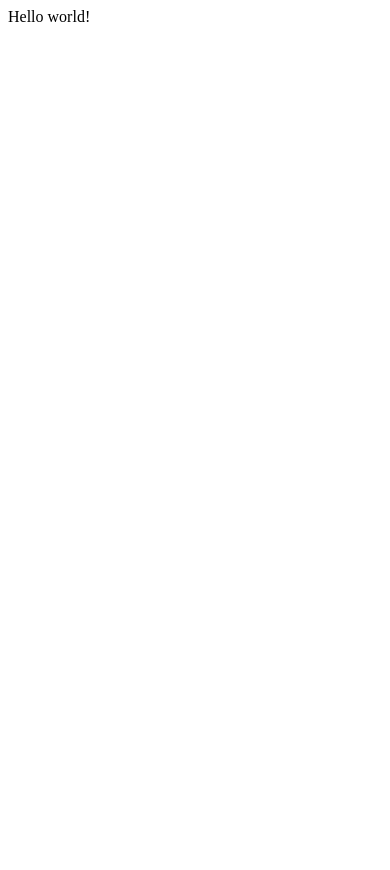
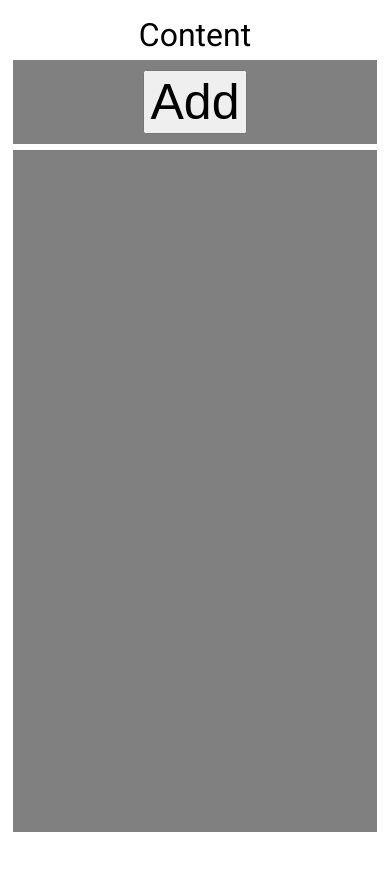
Before and after one commit to andranikm97/my-daily-helper, a website: page public/index.html in a window 390 px wide. Before the commit the page ends 844 px from the top, so only its background shows below. Drawn offline with nearby package versions, Linux system fonts and the light colour scheme.

Commit message:
Feat: work on FE essentials
Started with the mobile-first approach. Created a simple HTML file containing the main structure of the app, as I see it. Linked a script to that file, which executes a successful post request to the server, sending over a newly created task that is generated with a helper function. Did some makeup work with CSS (SCSS) to make app easier to work with.

```diff
--- a/controllers/tasks.js
+++ b/controllers/tasks.js
@@ -22,7 +22,6 @@ const postTask = async (req, res) => {
 const deleteTask = async (req, res) => {
   try {
     const { id: taskID } = req.params;
-    console.log(req.params);
     const deletedTask = await Task.findByIdAndDelete(taskID);
     res.status(200).json(deletedTask);
   } catch (error) {
--- a/public/index.html
+++ b/public/index.html
@@ -4,12 +4,28 @@
     <meta charset="UTF-8" />
     <meta http-equiv="X-UA-Compatible" content="IE=edge" />
     <meta name="viewport" content="width=device-width, initial-scale=1.0" />
+    <script src="https://ajax.googleapis.com/ajax/libs/jquery/3.5.1/jquery.min.js"></script>
+
+    <link rel="preconnect" href="https://fonts.googleapis.com" />
+    <link rel="preconnect" href="https://fonts.gstatic.com" crossorigin />
+    <link
+      href="https://fonts.googleapis.com/css2?family=Roboto:wght@100;400&display=swap"
+      rel="stylesheet"
+    />
+    <link rel="stylesheet" href="styles.css" />
     <title>Daily Helper</title>
   </head>
   <body>
-    Hello world!
-    <script>
-      console.log('You have just reloaded the page! Welcome back.');
-    </script>
+    <div class="main-container">
+      <h1>Content</h1>
+      <div class="submission-form-container">
+        <form class="submission-form" action="">
+          <input type="submit" value="Add" />
+        </form>
+      </div>
+      <div class="content"></div>
+    </div>
+
+    <script src="index.js"></script>
   </body>
 </html>
--- a/public/index.js
+++ b/public/index.js
@@ -0,0 +1,36 @@
+const taskGenerator = (data) => {
+  const { content, completed, date, _id: id } = data;
+
+  return `
+  <div class = "task" _id = ${id}>
+  <ul>
+  <li>${content}</li>
+  <li>${completed ? 'complete' : 'incomplete'}</li>
+  <li>${date}</li>
+  </ul></div>
+  `;
+};
+
+$('.submission-form').on('submit', async (e) => {
+  e.preventDefault();
+
+  const url = 'http://localhost:5000/api/v1/tasks';
+  try {
+    const response = await fetch(url, {
+      method: 'POST',
+      headers: {
+        'Content-Type': 'application/json',
+      },
+      body: JSON.stringify({
+        content: 'My first note',
+      }),
+    });
+
+    const data = await response.json();
+    console.log(data);
+
+    $('.content').prepend(taskGenerator(data));
+  } catch (error) {
+    console.log(error);
+  }
+});
--- a/public/styles.css
+++ b/public/styles.css
@@ -0,0 +1,75 @@
+body {
+  font-family: 'Roboto', sans-serif;
+  position: relative;
+  height: 100vh;
+  overflow: hidden;
+  padding: 5px;
+}
+
+.main-container {
+  position: relative;
+  height: inherit;
+  display: -webkit-box;
+  display: -ms-flexbox;
+  display: flex;
+  -webkit-box-orient: vertical;
+  -webkit-box-direction: normal;
+      -ms-flex-direction: column;
+          flex-direction: column;
+}
+
+.main-container * {
+  margin-top: 3px;
+  margin-bottom: 3px;
+}
+
+.main-container h1 {
+  font-weight: 400;
+  -ms-flex-item-align: center;
+      -ms-grid-row-align: center;
+      align-self: center;
+  -ms-grid-column-align: center;
+      justify-self: center;
+}
+
+.main-container .submission-form-container {
+  position: relative;
+  height: 10%;
+  background-color: grey;
+  display: -webkit-box;
+  display: -ms-flexbox;
+  display: flex;
+  -webkit-box-orient: horizontal;
+  -webkit-box-direction: normal;
+      -ms-flex-direction: row;
+          flex-direction: row;
+  -webkit-box-pack: center;
+      -ms-flex-pack: center;
+          justify-content: center;
+  -webkit-box-align: center;
+      -ms-flex-align: center;
+          align-items: center;
+}
+
+.main-container .submission-form-container input {
+  font-weight: 100;
+  font-size: 50px;
+}
+
+.main-container .content {
+  height: 80%;
+  background-color: grey;
+  overflow: visible;
+  position: relative;
+  padding: 3px;
+  overflow-y: scroll;
+}
+
+.main-container .content .task {
+  margin: 5px 0px;
+  background-color: white;
+  font-size: 30px;
+  font-weight: 100;
+  border-radius: 2px;
+}
+/*# sourceMappingURL=styles.css.map */
```
Also changed, not shown: 1 other file.
